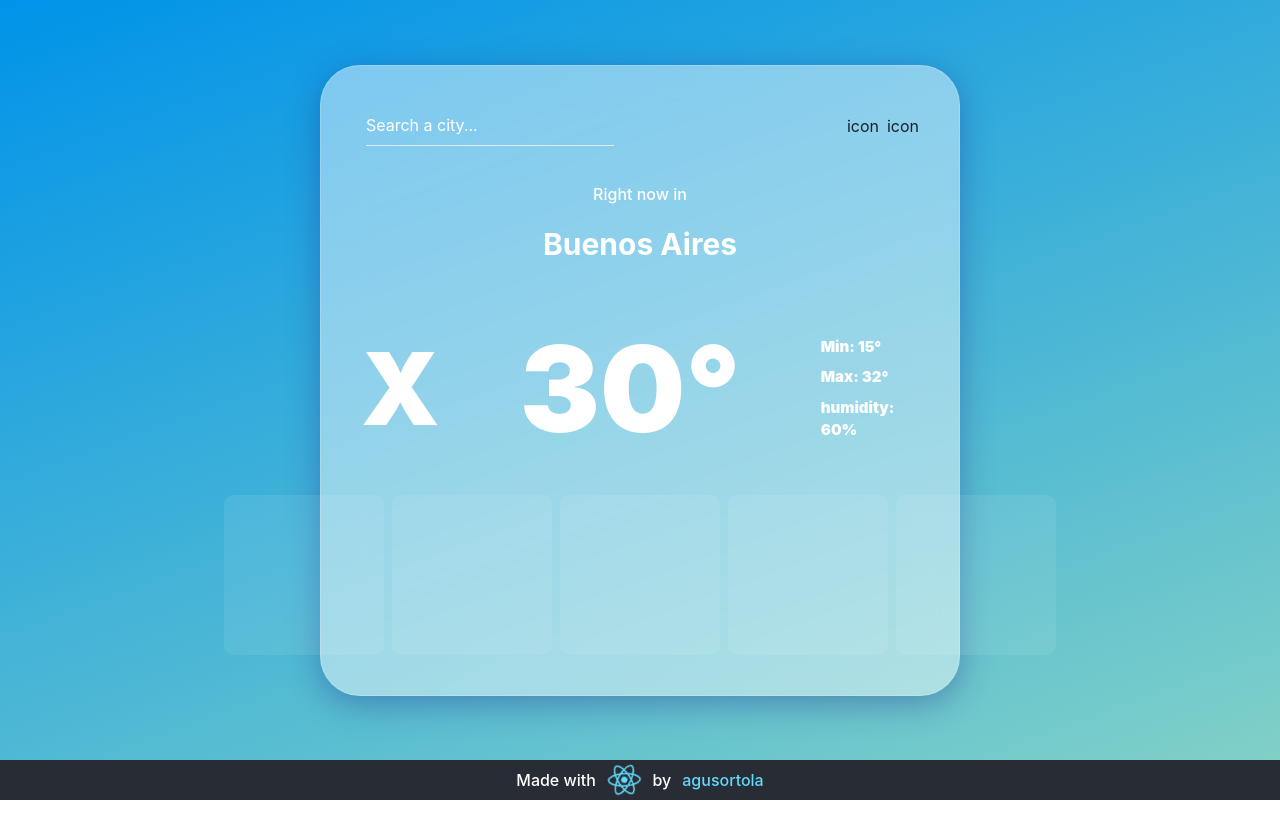
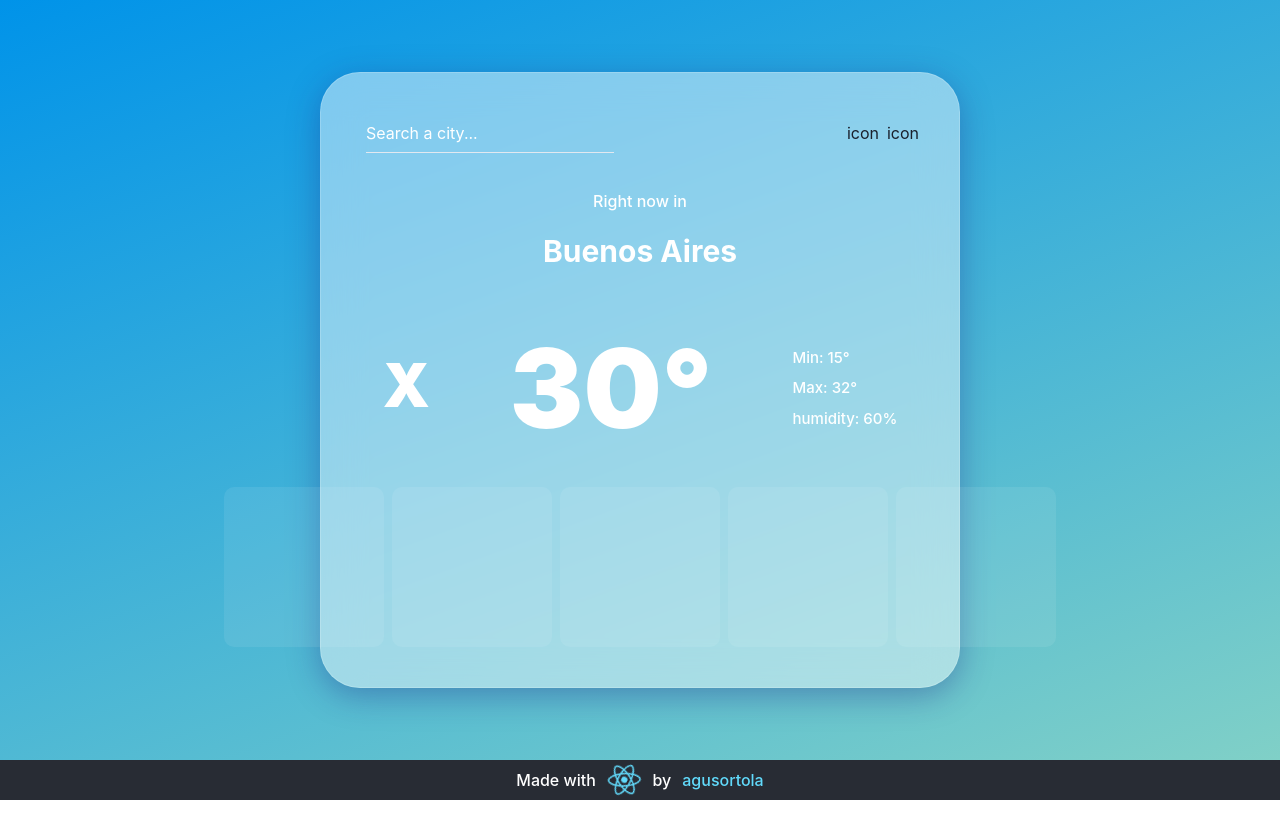
Before and after one commit to agusortola/flow-challenge, a React (Create React App) app: page / in a window 1280 px wide. Built offline with nearby package versions, Linux system fonts and the light colour scheme.

Commit message:
fetch fixed and rounded temp

```diff
--- a/src/components/WeatherContainer.js
+++ b/src/components/WeatherContainer.js
@@ -33,9 +33,8 @@ const WeatherContainer = (  ) => {
       fetch(`${api.base}weather?q=${city}&units=metric&APPID=${api.key}`)
         .then(res => res.json())
         .then(result => {
-          result > 0 &&
-          setWeather(result);
-          setCity('');
+            setWeather(result);
+            setCity('');
         })
         .catch(function(e) {
           console.log('The data could not be fetched: ', e.message);
--- a/src/components/WeatherNow.js
+++ b/src/components/WeatherNow.js
@@ -21,23 +21,26 @@ const WeatherNow = ({ data }) => {
         </HStack>
         <HStack spacing={20}>
           <VStack>
-            <Text fontSize={100} fontWeight={900} color="white">
+            <Text fontSize={60} fontWeight={900} color="white">
             {data.weather[0].icon}
+            </Text>
+            <Text fontSize={20} fontWeight={900} color="white">
+            {data.weather[0].description}
             </Text>
           </VStack>
           <VStack>
-            <Text fontSize={120} fontWeight={900} color="white">
-              {data.main.temp}&deg;
+            <Text fontSize={110} fontWeight={900} color="white">
+              {Math.round(data.main.temp)}&deg;
             </Text>
           </VStack>
           <VStack align="flex-start">
-            <Text fontSize={15} fontWeight={900} color="white">
-              Min: {data.main.temp_min}&deg;
+            <Text fontSize={15} fontWeight={500} color="white">
+              Min: {Math.round(data.main.temp_min)}&deg;
             </Text>
-            <Text fontSize={15} fontWeight={900} color="white">
-              Max: {data.main.temp_max}&deg;
+            <Text fontSize={15} fontWeight={500} color="white">
+              Max: {Math.round(data.main.temp_max)}&deg;
             </Text>
-            <Text fontSize={15} fontWeight={900} color="white">
+            <Text fontSize={15} fontWeight={500} color="white">
               humidity: {data.main.humidity}%
             </Text>
           </VStack>
```
